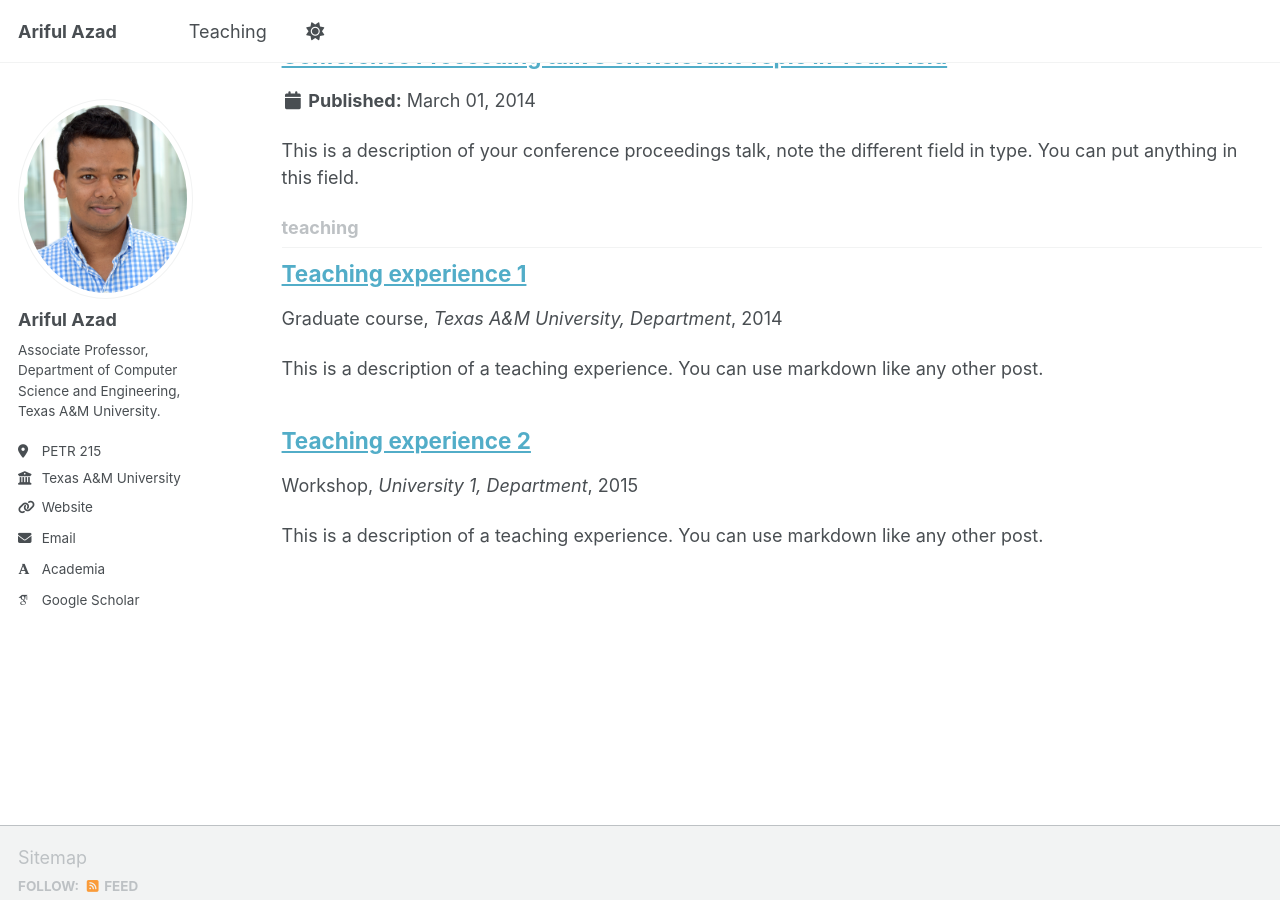
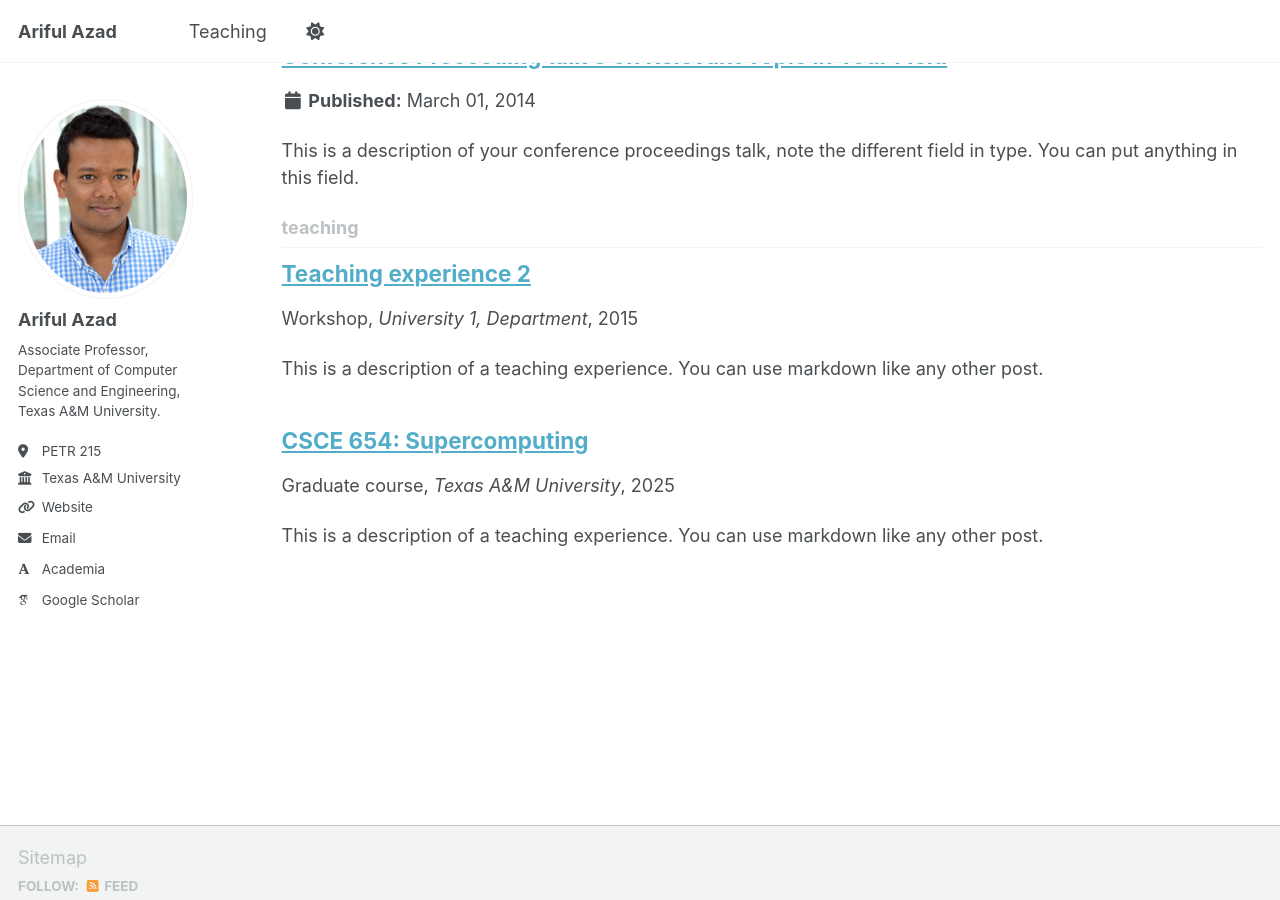
Before and after one commit to arifulazad/arifulazad.github.io, a Jekyll site: the page built from _pages/collection-archive.html, in a window 1280 px wide and 900 px high, scrolled down 2890 px. Built offline with Jekyll 4.4.1, drawn with Linux system fonts in a browser that asks for light colours; some web fonts are replaced; a script that is not in the unit is left out.

Commit message:
Update CSCE-654-Fall25.md

```diff
--- a/_teaching/CSCE-654-Fall25.md
+++ b/_teaching/CSCE-654-Fall25.md
@@ -1,10 +1,9 @@
 ---
-title: "Teaching experience 1"
+title: "CSCE 654: Supercomputing"
 collection: teaching
 type: "Graduate course"
-permalink: /teaching/2014-spring-teaching-1
-venue: "Texas A&M University, Department"
-date: 2014-01-01
+permalink: /teaching/CSCE-654-Fall25.md
+venue: "Texas A&M University"
 location: "College Station, Texas"
 ---
 
```
